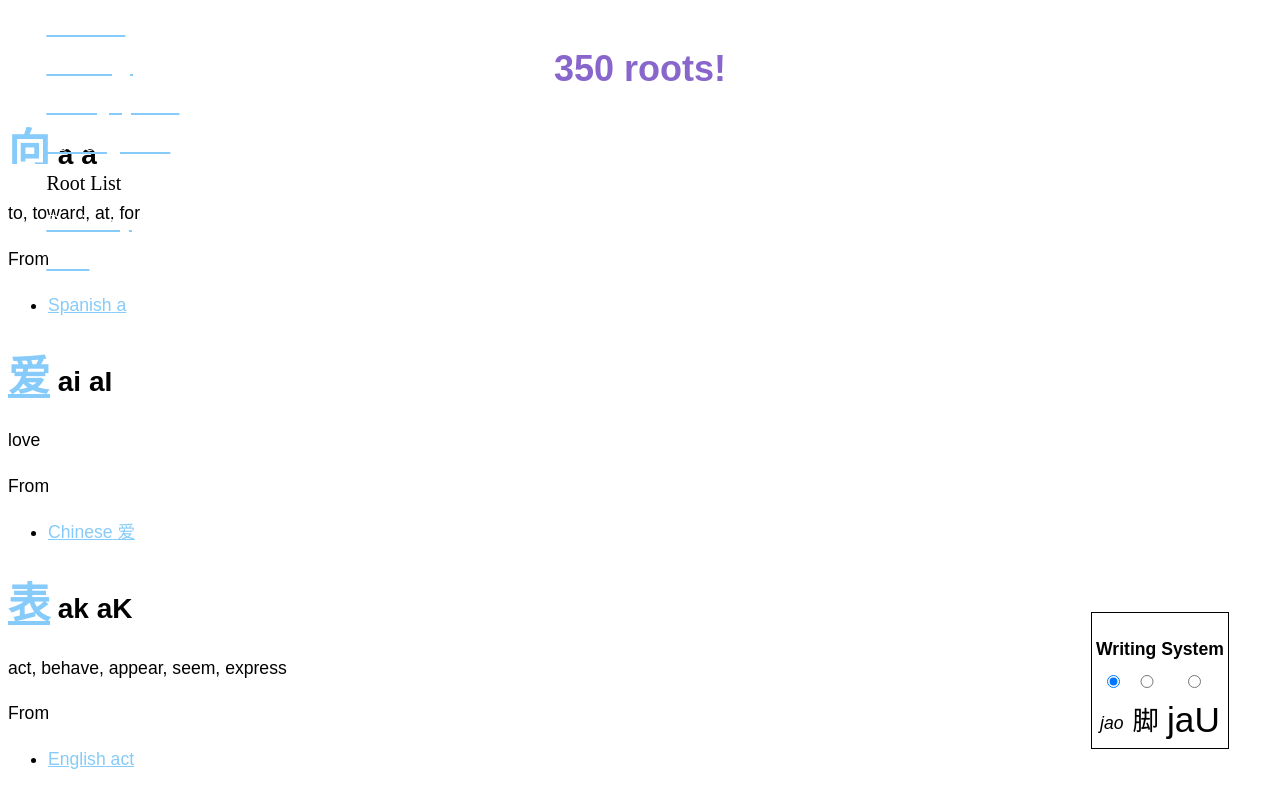
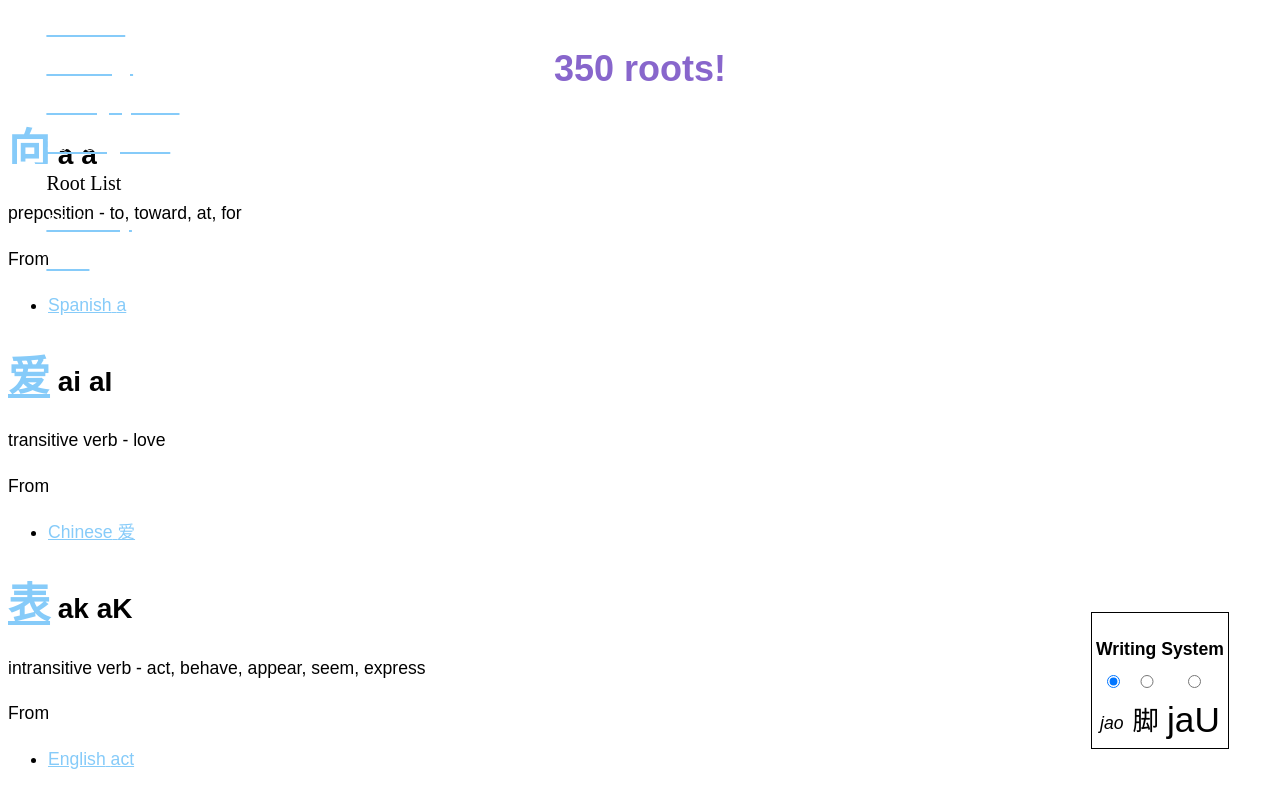
Before and after one commit to cstuartroe/jaobon, a React app: page /roots in a window 1280 px wide. Shown: the top 800 px of the page. Built offline with nearby package versions, Linux system fonts and the light colour scheme; the HTML template or start-up script is replaced by a standard one.

Commit message:
Include part of speech in root listing

```diff
--- a/src/RootList.tsx
+++ b/src/RootList.tsx
@@ -44,7 +44,7 @@ export default class RootList extends Component<Props, State> {
                   {syllableToDots(stringToSyllable(syllable) as Syllable)}
                 </span>
               </h2>
-              <p>{rootInfo.definition}</p>
+              <p>{rootInfo.pos} - {rootInfo.definition}</p>
               <p>From</p>
               <ul>
                 {rootInfo.etymologies.map((e, i) => (
```
